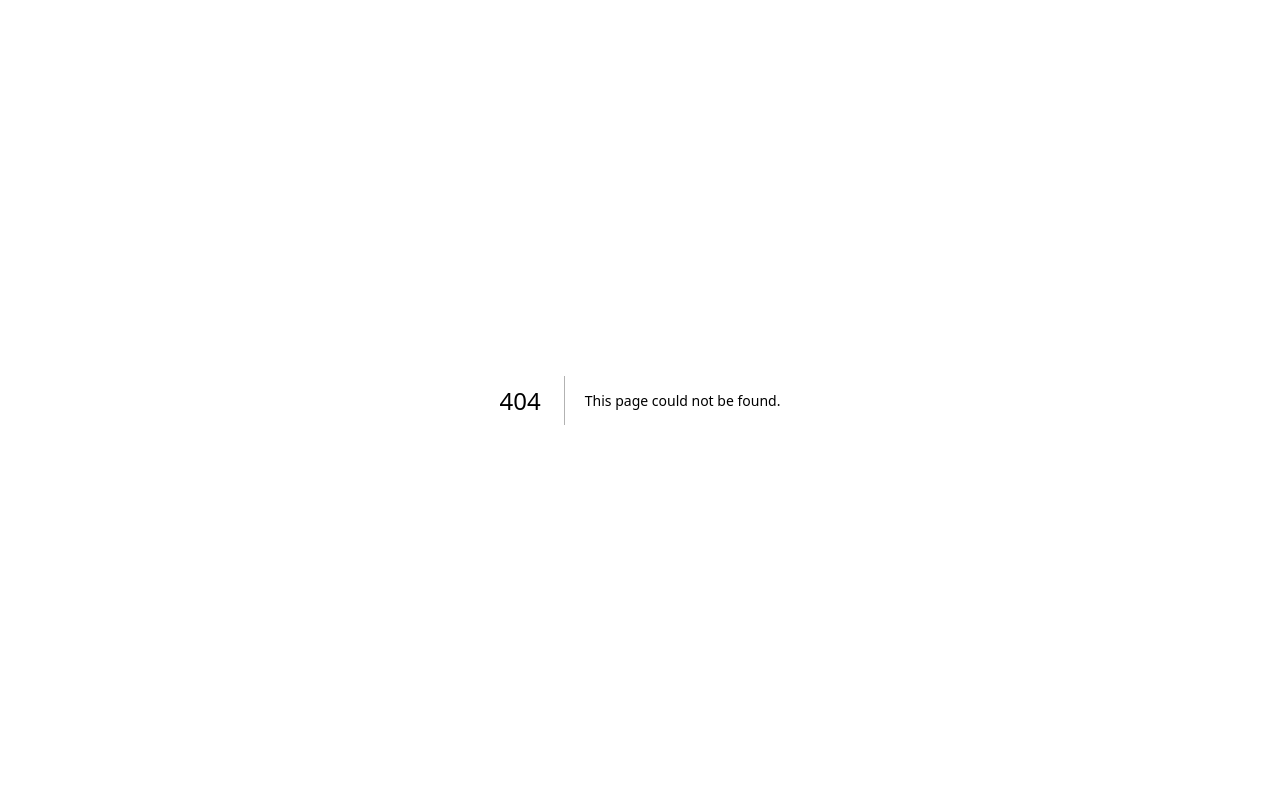
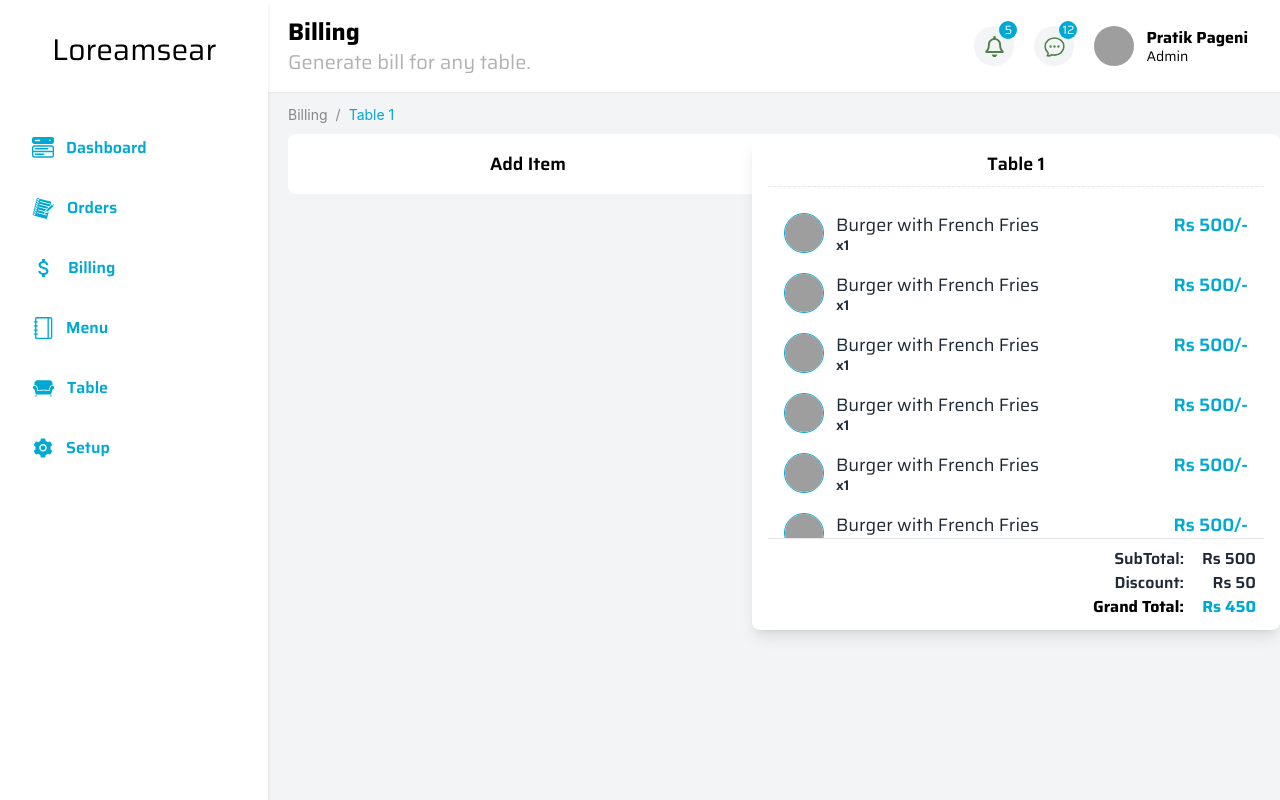
Before and after one commit to pratikpageni/QrScan-admin, a Next.js app: page /managebill in a window 1280 px wide. Before the commit this address had no page. Built offline with nearby package versions, Linux system fonts and the light colour scheme; grey boxes are pictures that could not be loaded.

Commit message:
feat:Billing Page

```diff
--- a/layouts/MainLayout.tsx
+++ b/layouts/MainLayout.tsx
@@ -1,5 +1,5 @@
-import Navbar from '@/components/utils/Navbar';
-import Sidebar from '@/components/utils/Sidebar';
+import Navbar from '@/layouts/Navbar';
+import Sidebar from '@/layouts/Sidebar';
 import Head from 'next/head';
 import React from 'react';
 
@@ -33,7 +33,7 @@ const MainLayout = ({
       <main className='font-saira'>
         <Sidebar />
         <Navbar NavDescription={NavDescription} NavbarTitle={NavbarTitle} />
-        <div className='pl-[18rem] pt-[9rem] px-8 py-80 pt-16 bg-gray-100 min-h-screen '>
+        <div className='pl-[18rem] pt-[7rem] px-8 py-80 bg-gray-100 min-h-screen '>
           {children}
         </div>
       </main>
--- a/components/utils/Navbar.tsx
+++ b/layouts/Navbar.tsx
@@ -10,7 +10,7 @@ interface NavbarInterface {
 
 const Navbar = ({ NavbarTitle, NavDescription }: NavbarInterface) => {
   return (
-    <div className='flex  bg-white fixed   pl-[18rem] justify-between left-0 right-0 px-8 py-8 shadow-sm '>
+    <div className='flex  bg-white fixed   pl-[18rem] justify-between left-0 right-0 px-8 py-4 shadow-sm items-center '>
       <div className=''>
         <h1 className='font-bold text-2xl'>{NavbarTitle}</h1>
         <p className='text-[#B1B1B1] font-normal text-xl '>{NavDescription}</p>
--- a/components/utils/Sidebar.tsx
+++ b/layouts/Sidebar.tsx
@@ -2,7 +2,6 @@ import navbar from '@/constraints/navbar.data';
 import Link from 'next/link';
 import { useRouter } from 'next/router';
 import React from 'react';
-import { NavLink } from 'react-router-dom';
 
 const Sidebar = () => {
   const router = useRouter();
@@ -16,7 +15,7 @@ const Sidebar = () => {
           return (
             <Link
               href={`${data.link}`}
-              className={`flex p-3 px-5 ${
+              className={`flex p-3  ${
                 router.asPath == data?.link
                   ? 'bg-brandcolor text-white'
                   : 'text-brandcolor'
--- a/package.json
+++ b/package.json
@@ -5,7 +5,7 @@
   "scripts": {
     "dev": "next dev",
     "build": "next build",
-    "tailwind":"npx tailwindcss -i ./styles/input.css -o ./styles/globals.css --watch",
+    "tailwind": "npx tailwindcss -i ./styles/input.css -o ./styles/globals.css --watch",
     "start": "next start",
     "lint": "next lint"
   },
@@ -25,7 +25,6 @@
     "react": "18.2.0",
     "react-dom": "18.2.0",
     "react-icons": "^4.10.1",
-    "react-router-dom": "^6.14.0",
     "tailwindcss": "3.3.2",
     "typescript": "5.1.3"
   }
--- /dev/null
+++ b/pages/billing.tsx
@@ -0,0 +1,44 @@
+import MainLayout from '@/layouts/MainLayout';
+
+import React from 'react';
+import { GoDotFill } from 'react-icons/go';
+import { BiDollar } from 'react-icons/bi';
+import Link from 'next/link';
+
+const billing = () => {
+  return (
+    <MainLayout
+      NavbarTitle='Billing'
+      NavDescription='Generate bill for any table.'
+    >
+      <div className='grid grid-cols-4 gap-4'>
+        {[0, 0, 0, 0, 0, 0].map((data, index) => {
+          return (
+            <Link
+              href={'/managebill'}
+              className='p-3 rounded-md bg-white group  hover:bg-brandcolor  hover:text-white'
+            >
+              <h1 className='font-bold text-2xl'>Table {index + 1}</h1>
+              <div className=' text-gray-500  text-sm flex items-center group-hover:text-white'>
+                <div className='text-xl font-bold text-brandcolor group-hover:text-white w-[10%] '>
+                  <BiDollar />
+                </div>
+                <p className='w-[90%]'>Total purchase: Rs 200</p>
+              </div>
+              <div className=' group-hover:text-white text-gray-500  text-sm flex items-center'>
+                <div className=' group-hover:text-white text-xl font-bold text-brandcolor w-[10%] '>
+                  <GoDotFill />
+                </div>
+                <p className='w-[90%] group-hover:text-white'>
+                  Active from 2:00pm
+                </p>
+              </div>
+            </Link>
+          );
+        })}
+      </div>
+    </MainLayout>
+  );
+};
+
+export default billing;
--- /dev/null
+++ b/pages/managebill.tsx
@@ -0,0 +1,81 @@
+import MainLayout from '@/layouts/MainLayout';
+import React from 'react';
+import { Breadcrumb } from 'antd';
+import Link from 'next/link';
+
+const managebill = () => {
+  return (
+    <MainLayout
+      title='Billing'
+      NavDescription='Generate bill for any table.'
+      NavbarTitle='Billing'
+    >
+      <Breadcrumb
+        className='mb-2 -mt-2'
+        items={[
+          {
+            title: (
+              <Link href={'/billing'} className='hover:text-brandcolor'>
+                Billing
+              </Link>
+            ),
+          },
+          {
+            title: <p className='text-brandcolor'>Table 1</p>,
+          },
+        ]}
+      />
+      <div className='flex gap-x-6'>
+        <div className='w-1/2 bg-white rounded-lg text-center p-4 text-lg font-semibold'>
+          Add Item
+        </div>
+        <div className='w-[33rem] bg-white rounded-lg text-center p-4 text-lg font-semibold h-[31rem] fixed right-0 shadow-lg'>
+          <h1 className=' border-dashed border-b pb-2'>Table 1</h1>
+          <div className='p-4 overflow-y-scroll h-[22rem] border-b'>
+            {[0, 0, 0, 0, 0, 0, 0].map((data, index) => {
+              return (
+                <div className='flex   w-full justify-between py-2 '>
+                  <div className='flex gap-x-3 items-center'>
+                    <img
+                      src='/img/profile.jpg'
+                      alt='food'
+                      className='h-[40px] w-[40px] rounded-full object-cover border border-brandcolor'
+                    />
+                    <div className='text-gray-800'>
+                      <h5 className='font-normal  text-start'>
+                        Burger with French Fries
+                      </h5>
+                      <p className='text-sm -mt-1 text-left'>x1</p>
+                    </div>
+                  </div>
+                  <h5 className='text-brandcolor font-semibold text-right'>
+                    Rs 500/-
+                  </h5>
+                </div>
+              );
+            })}
+          </div>
+          <div className='flex p-2'>
+            <div className='w-1/2'></div>
+            <div className='w-1/2 text-base text-right'>
+              <div className='flex text-gray-800'>
+                <p className='w-[70%] '>SubTotal:</p>
+                <p className='w-[30%]'>Rs 500</p>
+              </div>
+              <div className='flex text-gray-800'>
+                <p className='w-[70%]'>Discount:</p>
+                <p className='w-[30%]'>Rs 50</p>
+              </div>
+              <div className='flex font-bold'>
+                <p className='w-[70%] '>Grand Total:</p>
+                <p className='w-[30%] text-brandcolor'>Rs 450</p>
+              </div>
+            </div>
+          </div>
+        </div>
+      </div>
+    </MainLayout>
+  );
+};
+
+export default managebill;
```
Also changed, not shown: components/utils/Breadcumb.tsx (added), 1 other file (tests, documents, lock files or other folders).
